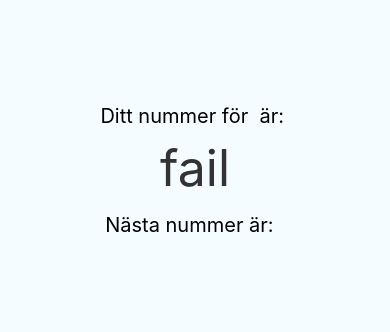
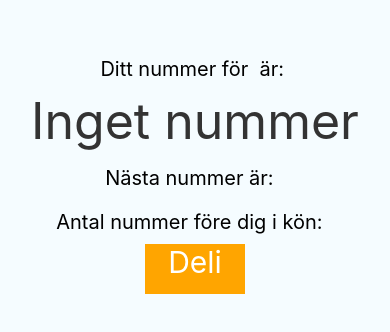
Before and after one commit to teobald/icaxpress, a React Native app in the folder Xpress.App/: screen / in a window 390 px wide. Shown: the part 252-584 px from the top of the page. Built offline with nearby package versions, Linux system fonts and the light colour scheme; no server answers.

Commit message:
added a button to get a ticket number and updated behaviour for displaying queuenumber

```diff
--- a/Xpress.App/App.js
+++ b/Xpress.App/App.js
@@ -7,8 +7,8 @@
  */
 
 import React, {Component} from 'react';
-import {Platform, StyleSheet, Text, View} from 'react-native';
-import { getQueue } from './services';
+import {Platform, StyleSheet, Text, View, TouchableOpacity} from 'react-native';
+import { getQueue, getTicket } from './services';
 
 const instructions = Platform.select({
   ios: 'Press Cmd+R to reload,\n' + 'Cmd+D or shake for dev menu',
@@ -25,13 +25,15 @@ export default class App extends Component<Props> {
       this.state = {
         queue: 0,
         queueType: "",
-        nextNumber: undefined
+        nextNumber: undefined,
+        ticketsBefore: "",
+        ticketId: ""
       }
   }
 
   componentDidMount () {
     this.setState((state) => {
-      return {queue: 35}
+      return {queue: 0}
     });
     const baseurl = "http://sec31098.ica.ia-hc.net:8088/"
     return getQueue()
@@ -40,7 +42,6 @@ export default class App extends Component<Props> {
       console.log(response);
       this.setState((state) => {
         return {
-          queue: response.tickets[0].ticketNumber,
           queueType: response.tickets[0].queueType,
           nextNumber: response.nextTicketNumberToServe
         }
@@ -48,7 +49,7 @@ export default class App extends Component<Props> {
     })
     .catch(() => {
       this.setState((state) => {
-        return {queue: "fail"}
+        return {queue: "Inget nummer"}
       });
       })
   }
@@ -59,10 +60,32 @@ export default class App extends Component<Props> {
         <Text style={styles.welcome}>Ditt nummer för {this.state.queueType} är: </Text>
         <Text style={styles.instructions}>{this.state.queue}</Text>
         <Text style={styles.welcome}>Nästa nummer är: {this.state.nextNumber} </Text>
+        <Text style={styles.welcome}>Antal nummer före dig i kön: {this.state.ticketsBefore} </Text>
+        <TouchableOpacity onPress={this.getTicket} style={styles.button}><Text style={styles.buttontext}>Deli</Text></TouchableOpacity>
       </View>
     );
   }
+
+  getTicket = () => {
+    return getTicket()
+    .then((response) => {
+      this.setState((state) => {
+        return {
+          queue: response.ticketNumber,
+          ticketsBefore: response.ticketsBefore,
+          ticketId: response.id
+        }
+        })
+      })
+    .catch(() => {
+      this.setState((state) => {
+        return {queue: "Fail"}
+      })
+    })
+  }
 }
+
+
 
 const styles = StyleSheet.create({
   container: {
@@ -82,4 +105,14 @@ const styles = StyleSheet.create({
     marginBottom: 5,
     fontSize: 50
   },
+  button: {
+    backgroundColor: "orange",
+    width: 100,
+    height: 50
+  },
+  buttontext: {
+    color: "white",
+    textAlign: 'center',
+    fontSize: 30
+  }
 });
--- a/Xpress.App/services.js
+++ b/Xpress.App/services.js
@@ -6,3 +6,15 @@ export function getQueue() {
   })
   .then(response => response.json());
 }
+
+export function getTicket() {
+  return fetch(baseurl + 'api/queue/ticket', {
+    method: 'POST',
+    headers: {
+      'Accept': 'application/json, text/plain, */*',
+      'Content-Type': 'application/json'
+    },
+    body: JSON.stringify({queueType: "Deli"})
+  })
+  .then(response => response.json());
+}
```
Also changed, not shown: 1 other file (tests, documents, lock files or other folders).
